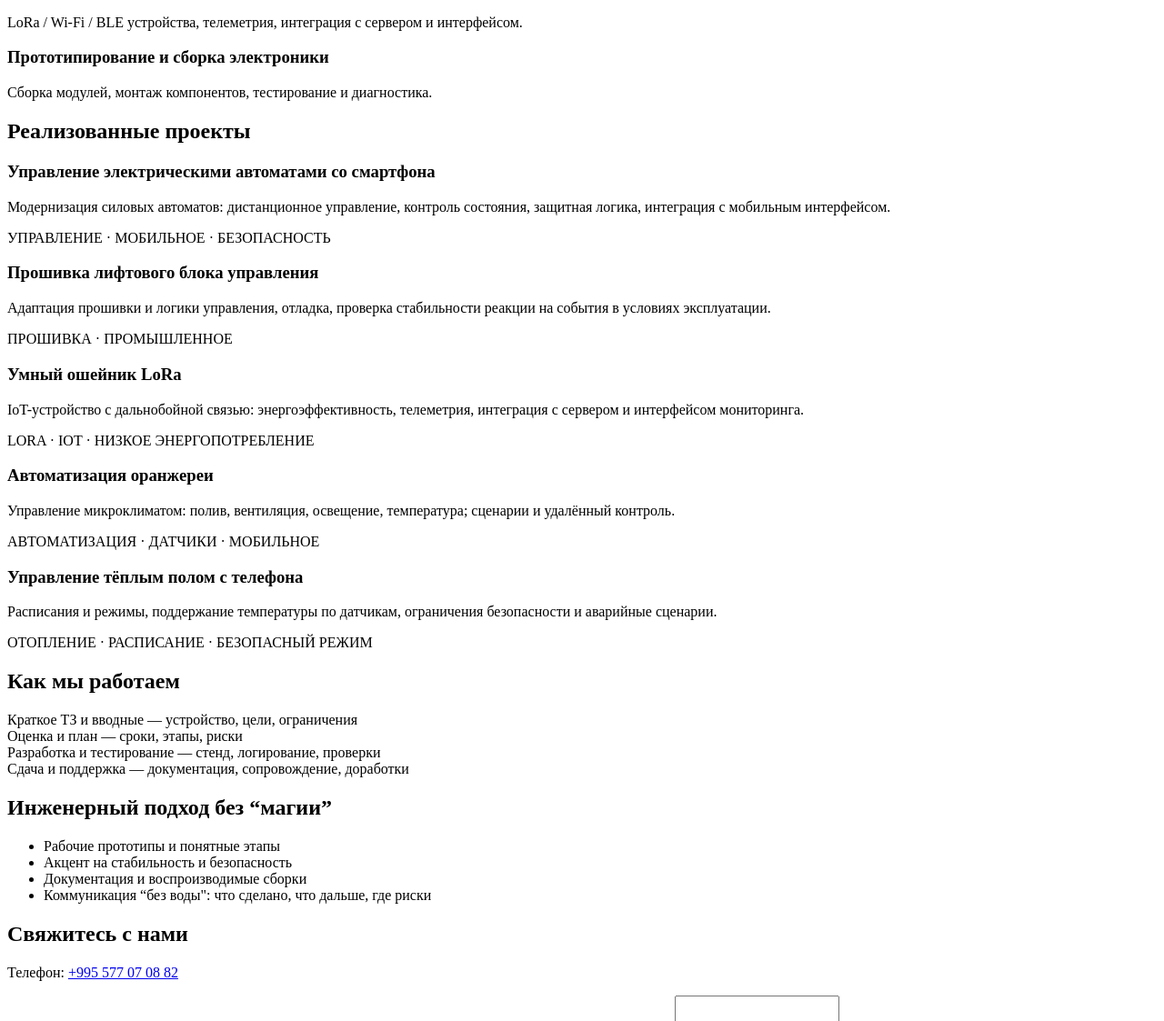
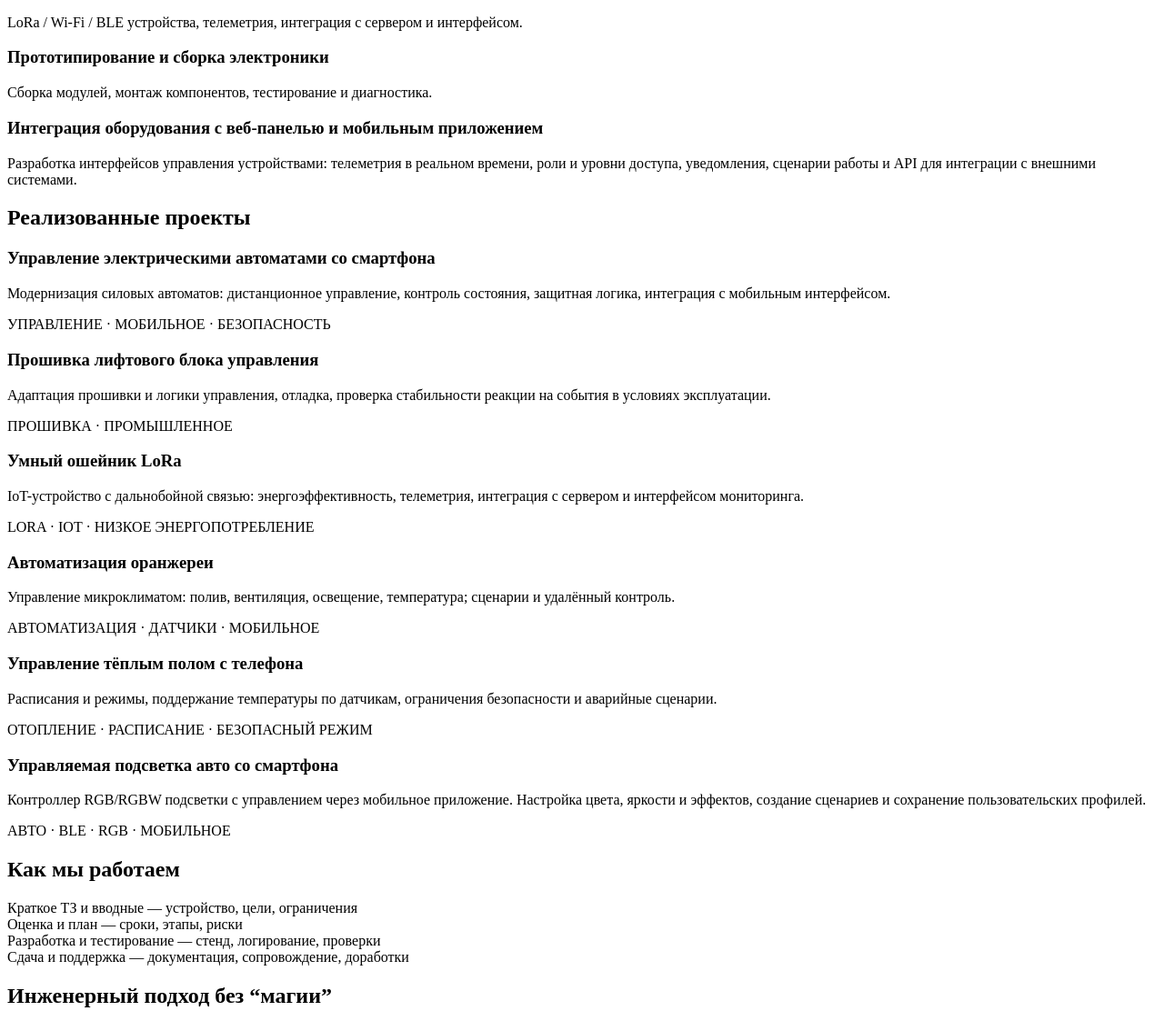
Before and after one commit to katerina-creator/generalcontrollers, a website: page index.html in a window 1280 px wide. Shown: the part 2361-3484 px from the top of the page at 91% size. Drawn offline with Linux system fonts and the light colour scheme.

Commit message:
feat(content): add equipment integration service and car RGB lighting project

```diff
--- a/index.html
+++ b/index.html
@@ -67,6 +67,7 @@
         <article class="card"><h3>Умный дом / Автоматизация зданий</h3><p>Отопление, климат, управление нагрузкой и сценарии управления со смартфона.</p></article>
         <article class="card"><h3>IoT-устройства</h3><p>LoRa / Wi-Fi / BLE устройства, телеметрия, интеграция с сервером и интерфейсом.</p></article>
         <article class="card"><h3>Прототипирование и сборка электроники</h3><p>Сборка модулей, монтаж компонентов, тестирование и диагностика.</p></article>
+        <article class="card"><h3>Интеграция оборудования с веб-панелью и мобильным приложением</h3><p>Разработка интерфейсов управления устройствами: телеметрия в реальном времени, роли и уровни доступа, уведомления, сценарии работы и API для интеграции с внешними системами.</p></article>
       </div>
     </section>
 
@@ -97,6 +98,11 @@
           <h3>Управление тёплым полом с телефона</h3>
           <p>Расписания и режимы, поддержание температуры по датчикам, ограничения безопасности и аварийные сценарии.</p>
           <p class="badges"><span>ОТОПЛЕНИЕ</span> · <span>РАСПИСАНИЕ</span> · <span>БЕЗОПАСНЫЙ РЕЖИМ</span></p>
+        </article>
+        <article class="case card">
+          <h3>Управляемая подсветка авто со смартфона</h3>
+          <p>Контроллер RGB/RGBW подсветки с управлением через мобильное приложение. Настройка цвета, яркости и эффектов, создание сценариев и сохранение пользовательских профилей.</p>
+          <p class="badges"><span>АВТО</span> · <span>BLE</span> · <span>RGB</span> · <span>МОБИЛЬНОЕ</span></p>
         </article>
       </div>
     </section>
```
Also changed, not shown: en.html (+6 -0 lines).
